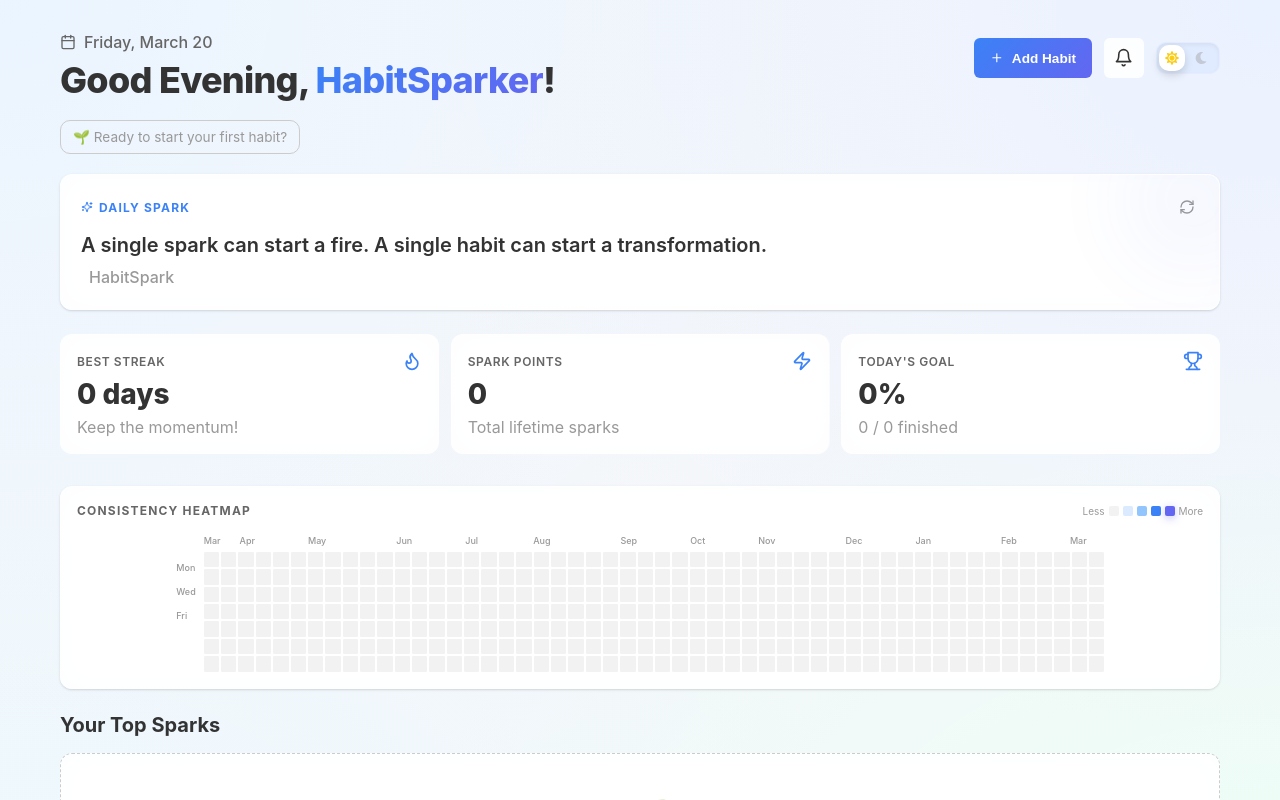
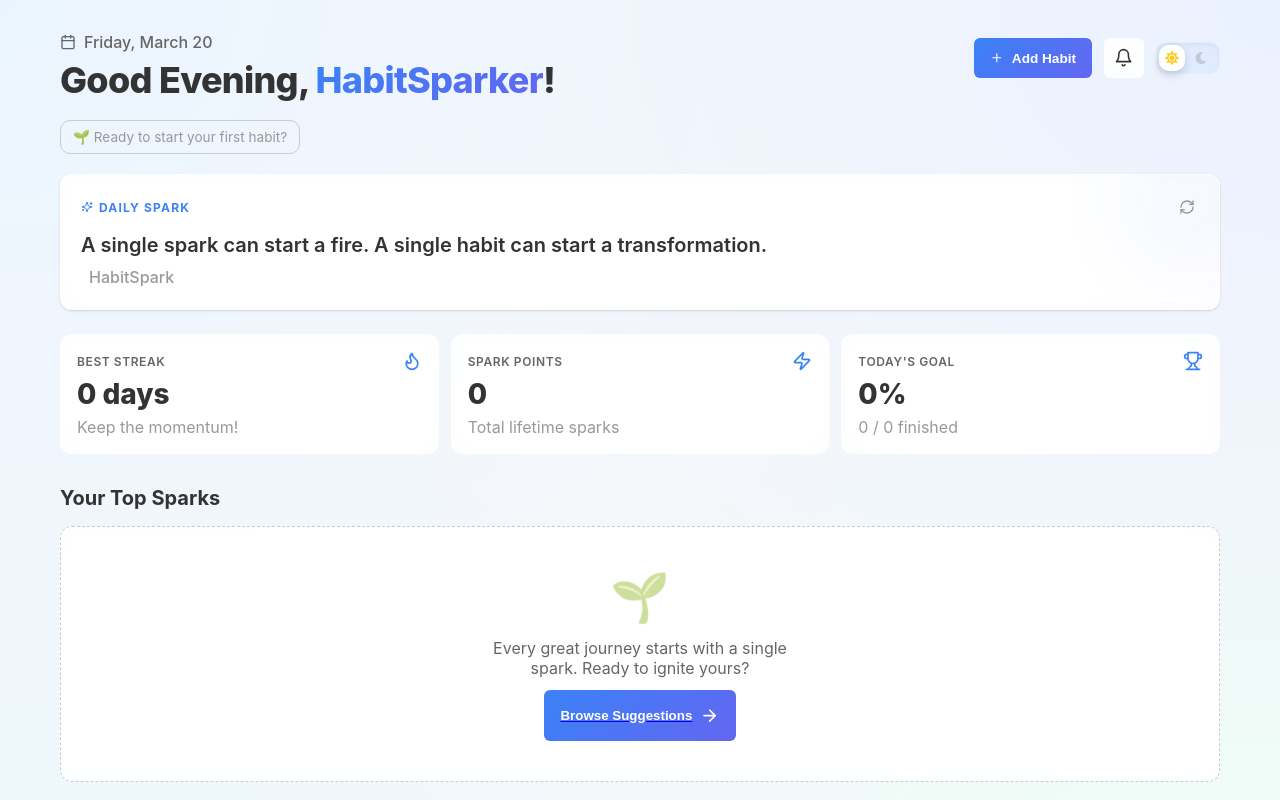
Before and after one commit to Triumphant307/habit-spark-2.0, a Next.js app: page /dashboard in a window 1280 px wide. Shown: the top 800 px of the page. Built offline with nearby package versions, Linux system fonts and the light colour scheme.

Commit message:
style: reorganize dashboard layout and improve heatmap vertical spacing

```diff
--- a/src/Styles/Dashboard/Heatmap.module.css
+++ b/src/Styles/Dashboard/Heatmap.module.css
@@ -5,10 +5,11 @@
   border: var(--border-glass-light);
   border-radius: var(--shape-radius-lg);
   padding: var(--spacing-lg);
+  margin-top: var(--spacing-3xl); /* Added space between list and heatmap */
   margin-bottom: var(--spacing-2xl);
   display: flex;
   flex-direction: column;
-  gap: var(--spacing-md);
+  gap: var(--spacing-sm);
   box-shadow: var(--shadow-elevation-sm);
 }
 
--- a/src/Styles/Layout/BackToTop.module.css
+++ b/src/Styles/Layout/BackToTop.module.css
@@ -5,7 +5,7 @@
   background-color: var(--color-surface-card);
   color: var(--color-text-primary);
   border: none;
-  border-radius: var(--shape-radius-circle);
+  border-radius: var(--shape-radius-full);
   padding: var(--spacing-sm);
   cursor: pointer;
   box-shadow: var(--shadow-elevation-md);
--- a/src/components/Dashboard/DashboardClient.tsx
+++ b/src/components/Dashboard/DashboardClient.tsx
@@ -16,8 +16,8 @@ const DashboardClient: React.FC = () => {
       <main className={styles.Dashboard_Main}>
         <MotivationHub />
         <StatsOverview />
+        <ActiveHabits />
         <Heatmap />
-        <ActiveHabits />
       </main>
     </div>
   );
```
